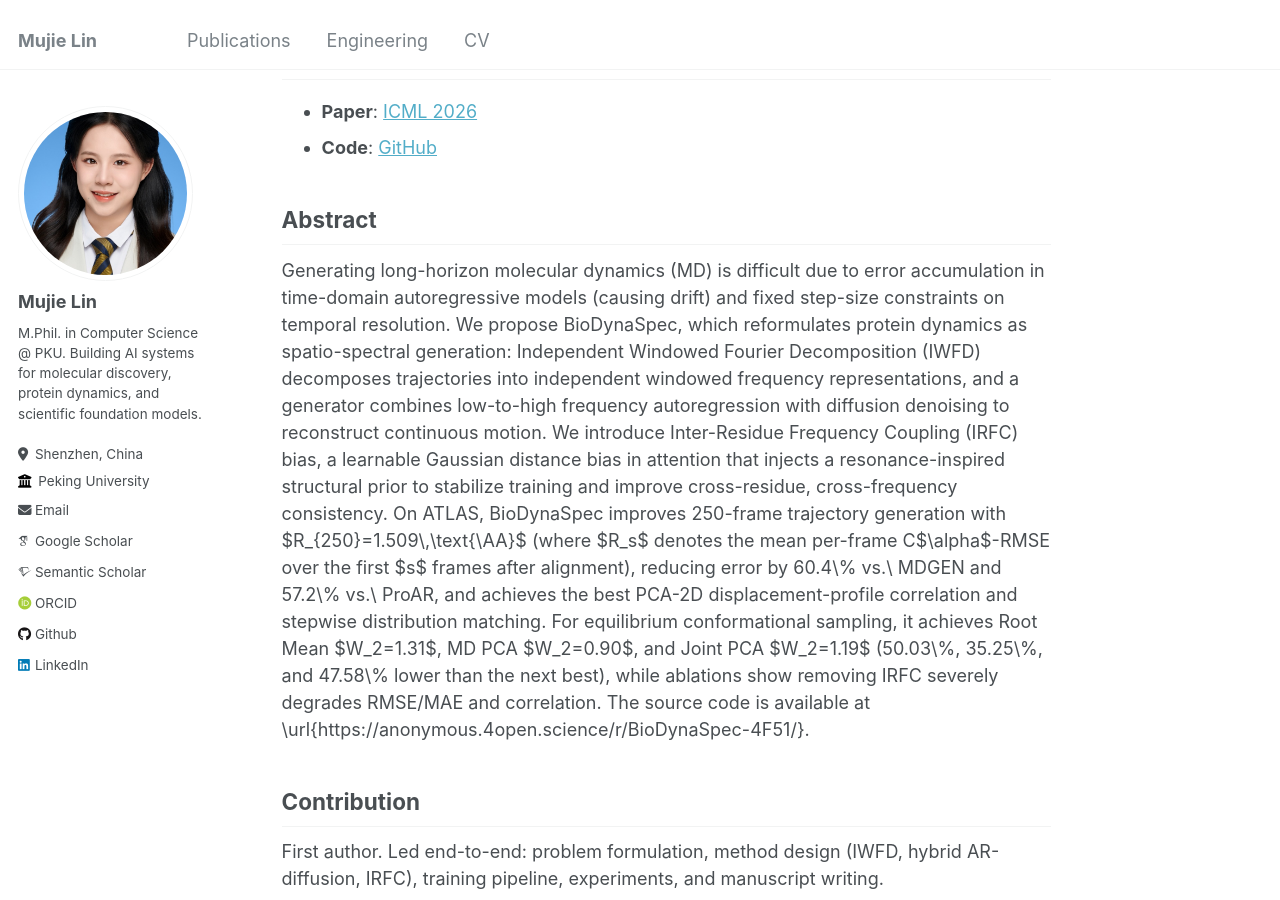
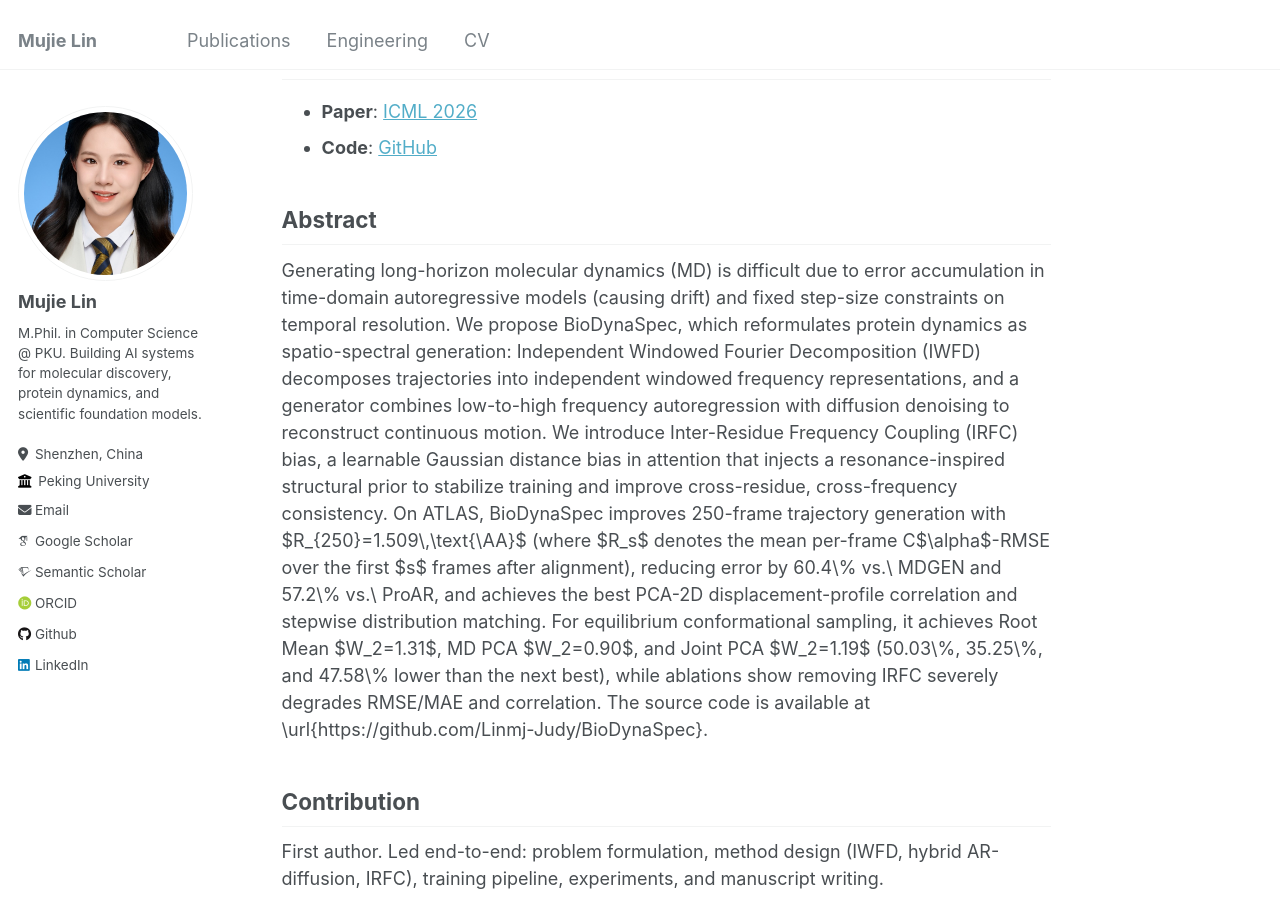
Before and after one commit to Linmj-Judy/Linmj-Judy.github.io, a Jekyll site: the page built from _publications/2026-icml-biodynaspec.md, in a window 1280 px wide and 900 px high, scrolled down 263 px. Built offline with Jekyll 4.4.1, drawn with Linux system fonts in a browser that asks for light colours; some web fonts are replaced; part of the change alters nothing that is shown.

Commit message:
Update BioDynaSpec code link to public GitHub repo
Replace the expired anonymous.4open.science review link with the
public repository, in both the Links section and the abstract.

Co-Authored-By: Claude Code <noreply@anthropic.com>

```diff
--- a/_publications/2026-icml-biodynaspec.md
+++ b/_publications/2026-icml-biodynaspec.md
@@ -12,7 +12,7 @@ citation: 'Mujie Lin, Yutian Liu, Yudi Guo, Yanzhen Hou, Yiheng Tao, Ruochong Zh
 ## Links
 
 - **Paper**: [ICML 2026](https://icml.cc/virtual/2026/poster/63769)
-- **Code**: [GitHub](https://anonymous.4open.science/r/BioDynaSpec-4F51/)
+- **Code**: [GitHub](https://github.com/Linmj-Judy/BioDynaSpec)
 
 ## Abstract
 
@@ -20,7 +20,7 @@ Generating long-horizon molecular dynamics (MD) is difficult due to error accumu
 We propose BioDynaSpec, which reformulates protein dynamics as spatio-spectral generation: Independent Windowed Fourier Decomposition (IWFD) decomposes trajectories into independent windowed frequency representations, and a generator combines low-to-high frequency autoregression with diffusion denoising to reconstruct continuous motion.
 We introduce Inter-Residue Frequency Coupling (IRFC) bias, a learnable Gaussian distance bias in attention that injects a resonance-inspired structural prior to stabilize training and improve cross-residue, cross-frequency consistency.
 On ATLAS, BioDynaSpec improves 250-frame trajectory generation with $R_{250}=1.509\,\text{\AA}$ (where $R_s$ denotes the mean per-frame C$\alpha$-RMSE over the first $s$ frames after alignment), reducing error by 60.4\% vs.\ MDGEN and 57.2\% vs.\ ProAR, and achieves the best PCA-2D displacement-profile correlation and stepwise distribution matching.
-For equilibrium conformational sampling, it achieves Root Mean $W_2=1.31$, MD PCA $W_2=0.90$, and Joint PCA $W_2=1.19$ (50.03\%, 35.25\%, and 47.58\% lower than the next best), while ablations show removing IRFC severely degrades RMSE/MAE and correlation. The source code is available at \url{https://anonymous.4open.science/r/BioDynaSpec-4F51/}.
+For equilibrium conformational sampling, it achieves Root Mean $W_2=1.31$, MD PCA $W_2=0.90$, and Joint PCA $W_2=1.19$ (50.03\%, 35.25\%, and 47.58\% lower than the next best), while ablations show removing IRFC severely degrades RMSE/MAE and correlation. The source code is available at \url{https://github.com/Linmj-Judy/BioDynaSpec}.
 
 ## Contribution
 
```
